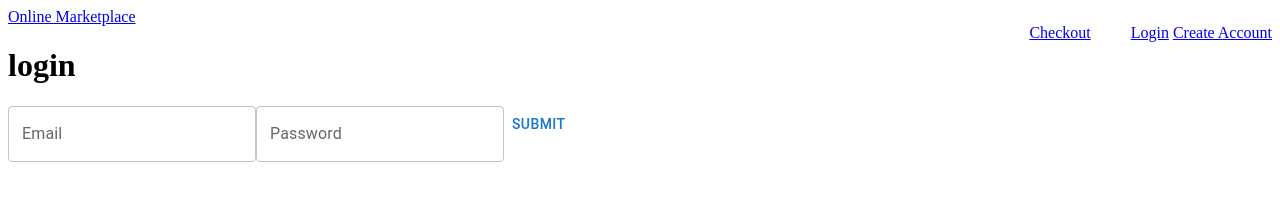
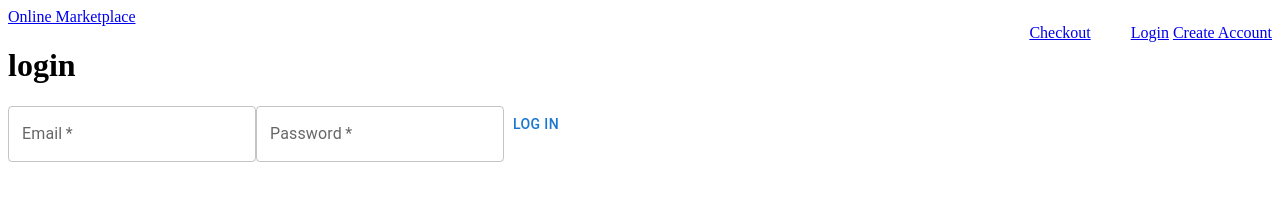
Before and after one commit to tesinclair/online-marketplace, a React (Vite) app in the folder frontend/: page /login in a window 1280 px wide. Shown: the top 212 px of the page. Built offline with nearby package versions, Linux system fonts and the light colour scheme; no server answers.

Commit message:
Added temporary handler for UserController, 404 error returned when searching for /login/{id}

```diff
--- a/frontend/axioscli.js
+++ b/frontend/axioscli.js
@@ -1,10 +1,9 @@
 import axios from 'axios';
-
 // Grab the api base url and append /api to it
-const API_URL = process.env.VITE_API_HOST + "/api";
+const API_URL = import.meta.env.VITE_API_HOST + "/api";
 
 class AxiosCLI{
-  clipost(data = {}, endpoint = '/'){
+  static clipost(data = {}, endpoint = '/'){
     return axios({
       method: 'post',
       url: API_URL + endpoint, // direct where to post to
@@ -12,12 +11,13 @@ class AxiosCLI{
     });
   }
 
-  cliget(endpoint = '/'){
+  static cliget(endpoint = '/'){
     return axios({
       method: 'get',
       url : API_URL + endpoint,
       responseType: 'stream'
-    })
+    });
+
   }
 }
 
--- a/frontend/src/views/Login.jsx
+++ b/frontend/src/views/Login.jsx
@@ -1,17 +1,34 @@
 import { TextField, Button, Alert } from "@mui/material";
 import { useState } from "react";
-import { Redirect } from "react-router-dom";
-import AxiosCLI from 'axioscli.js';
+import { redirect } from "react-router-dom";
+import AxiosCLI from '../../axioscli.js';
 
 function Login(){
   const [email, setEmail] = useState("");
   const [password, setPassword] = useState("");
+
+  function submitHandler(e){
+    e.preventDefault();
+    console.log("here");
+    let url_endpoint = email + "+" + password;
+    onLoginSubmit(url_endpoint).then((response) => {
+      if(response.status == 401){
+        <Alert severity="error">Credentials Did Not Match</Alert>;
+      }else if(response.status == 200){
+        redirect("/?usr=" + JSON.stringify(response.data));
+      }else{
+        console.log("here");
+        <Alert severity="warning">There was an error with your request, please try again</Alert>;
+      }
+    })
+  }
   return (
     <div>
        <h1>login</h1>
-       <div className = "form">
+       <form onSubmit={submitHandler}>
         <TextField
           id="outlined-controlled"
+          required={true}
           type="email"
           label="Email"
           value={email}
@@ -21,6 +38,7 @@ function Login(){
         />
         <TextField
           id="outlined-controlled"
+          required={true}
           type="password"
           label="Password"
           value={password}
@@ -30,25 +48,11 @@ function Login(){
         />
         <Button
           varient = "outlined"
-          onSubmit={() => {
-            url_endpoint = email + "+" + password;
-            onLoginSubmit(url_endpoint).then((response) => {
-              if(response.status == 401){
-                <Alert severity="error">Credentials Did Not Match</Alert>;
-              }else if(response.status == 200){
-                <Redirect
-                  to = "/"
-                  search = {"?usr=" + JSON.stringify(response.data)}
-                />;
-              }else{
-                <Alert severity="warning">There was an error with your request, please try again</Alert>;
-              }
-            })
-          }}
+          type="submit"
         >
-          Submit
+          Log In
         </Button>
-       </div>
+      </form>
     </div>
 
   );
```
Also changed, not shown: 2 other files (tests, documents, lock files or other folders).
